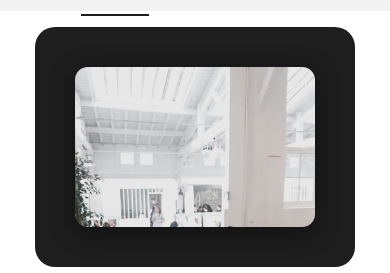
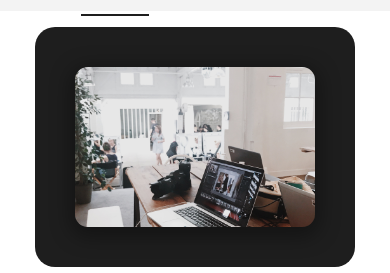
Before and after one commit to mineshpatel029/DezainaHub-WebV1, a React (Create React App) app: page /Gallery in a window 390 px wide. Shown: the part 749-1022 px from the top of the page. Built offline with nearby package versions, Linux system fonts and the light colour scheme; a web font is replaced by a local one.

Commit message:
Gallery Updated

```diff
--- a/src/Components/MainPages/GalleryPage/GalleryCatProds/GalleryCatProds.css
+++ b/src/Components/MainPages/GalleryPage/GalleryCatProds/GalleryCatProds.css
@@ -56,6 +56,9 @@
   width: 18rem;
   height: 12rem;
   box-shadow: 0px 5px 20px 5px rgba(0, 0, 0, 0.35);
+  display: flex;
+  align-items: center;
+  justify-content: center;
 }
 .GalleryISMain .GalleryIS .GalleryIS-Gallery .GalleryIS-GalleryContainer .GalleryIS-ImgContainer .GalleryIS-ImgBox .GalleryIS-Img {
   width: 100%;
@@ -89,7 +92,6 @@
     flex-direction: column;
     align-items: center;
     width: 100%;
-    border: px solid red;
   }
   .GalleryISMain .GalleryIS .GalleryIS-Gallery .GalleryIS-GalleryContainer {
     grid-template-columns: 20rem;
--- a/src/Components/MainPages/GalleryPage/GalleryCatProds/GalleryCatProds.scss
+++ b/src/Components/MainPages/GalleryPage/GalleryCatProds/GalleryCatProds.scss
@@ -58,8 +58,12 @@
                 width: 18rem;
                 height: 12rem;
                 box-shadow: $SecondaryShadow;
+                display: flex;
+                align-items: center;
+                justify-content: center;
                 .GalleryIS-Img{
                     width: 100%;
+                    // height: 100%;
                 }
             }
            }
@@ -101,7 +105,6 @@
                 flex-direction: column;
                 align-items: center;
                 width: 100%;
-                border: px solid red;
                 .GalleryIS-GalleryContainer{
                 grid-template-columns: 20rem;
                 gap: 0.5rem;
```
Also changed, not shown: 1 other file (tests, documents, lock files or other folders).
